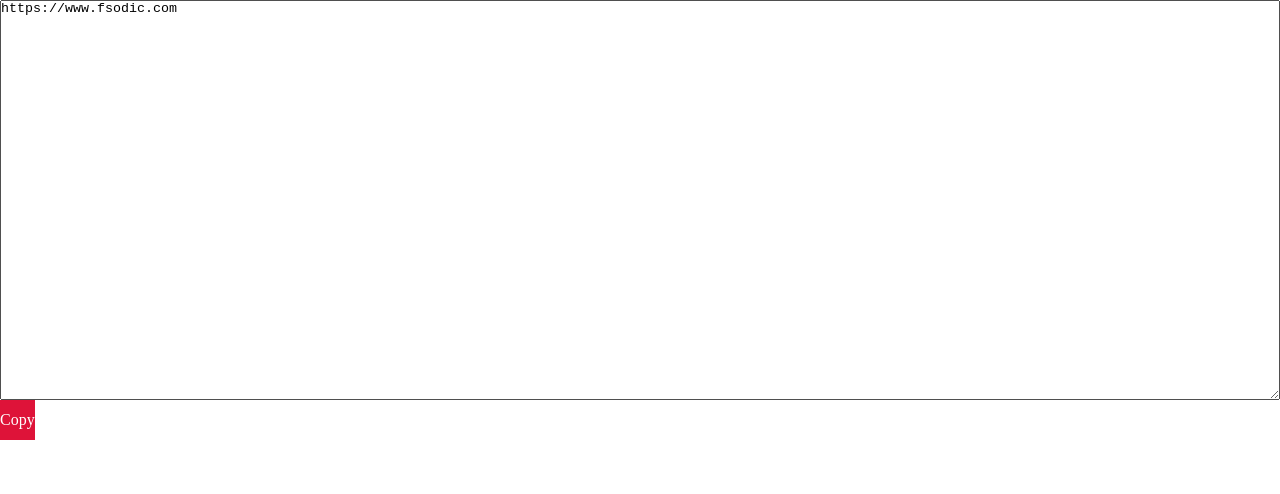
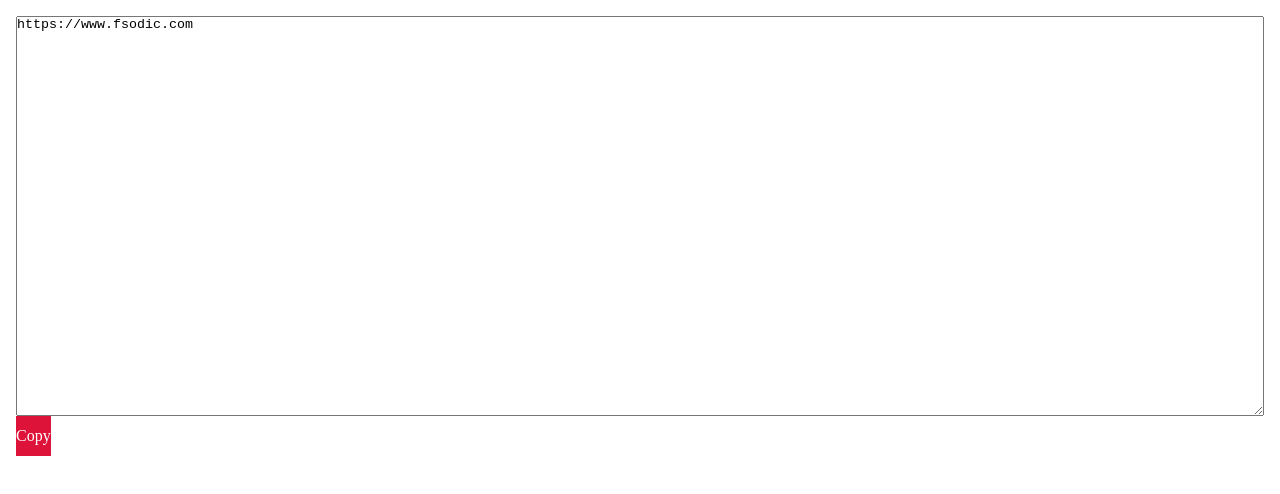
Before and after one commit to fsodic/Copy-Clipboard-from-Textarea, a plain HTML site: page index.html in a window 1280 px wide. Drawn offline with nearby package versions, Linux system fonts and the light colour scheme.

Commit message:
Update style.css

```diff
--- a/style.css
+++ b/style.css
@@ -19,3 +19,6 @@ a.btn-copy {
   box-shadow: 0 0 2px 2px #0003;
   line-height: 30px;
 }
+.area {
+  padding: 1em;
+}
```
